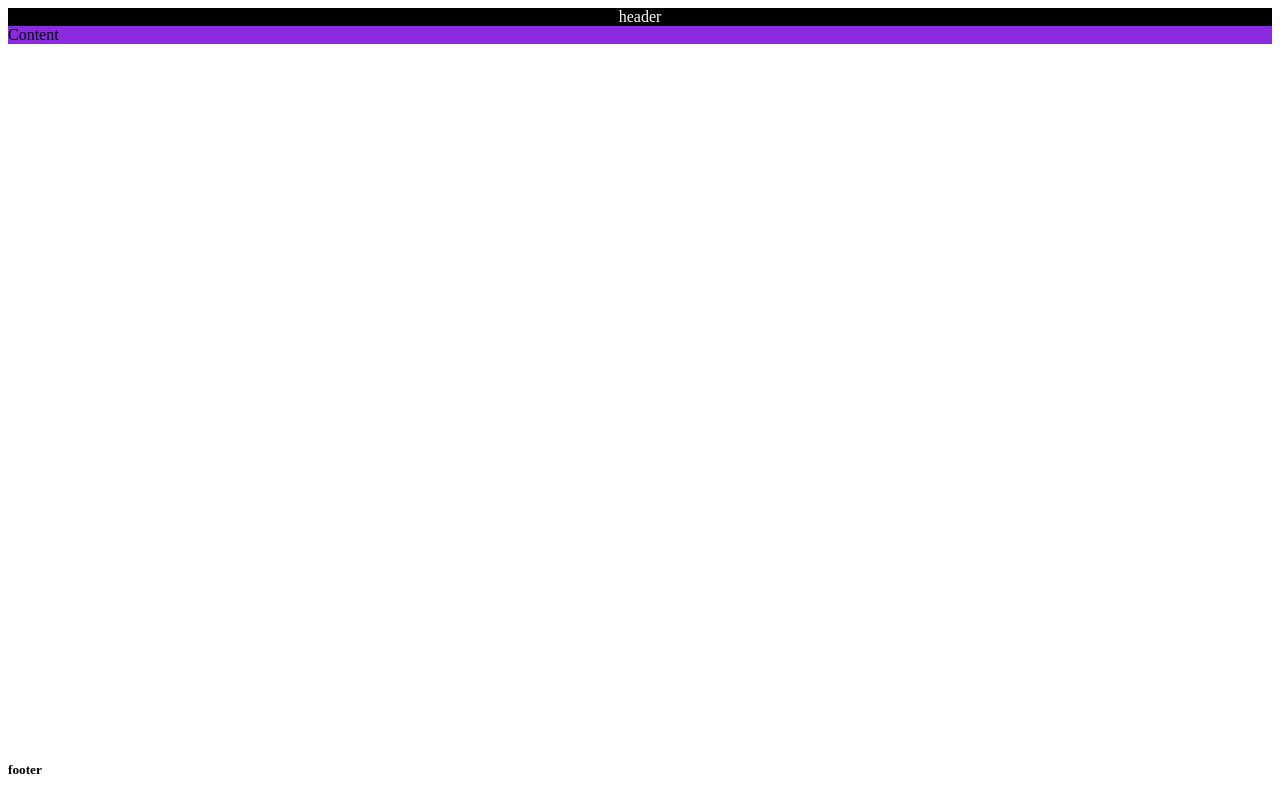
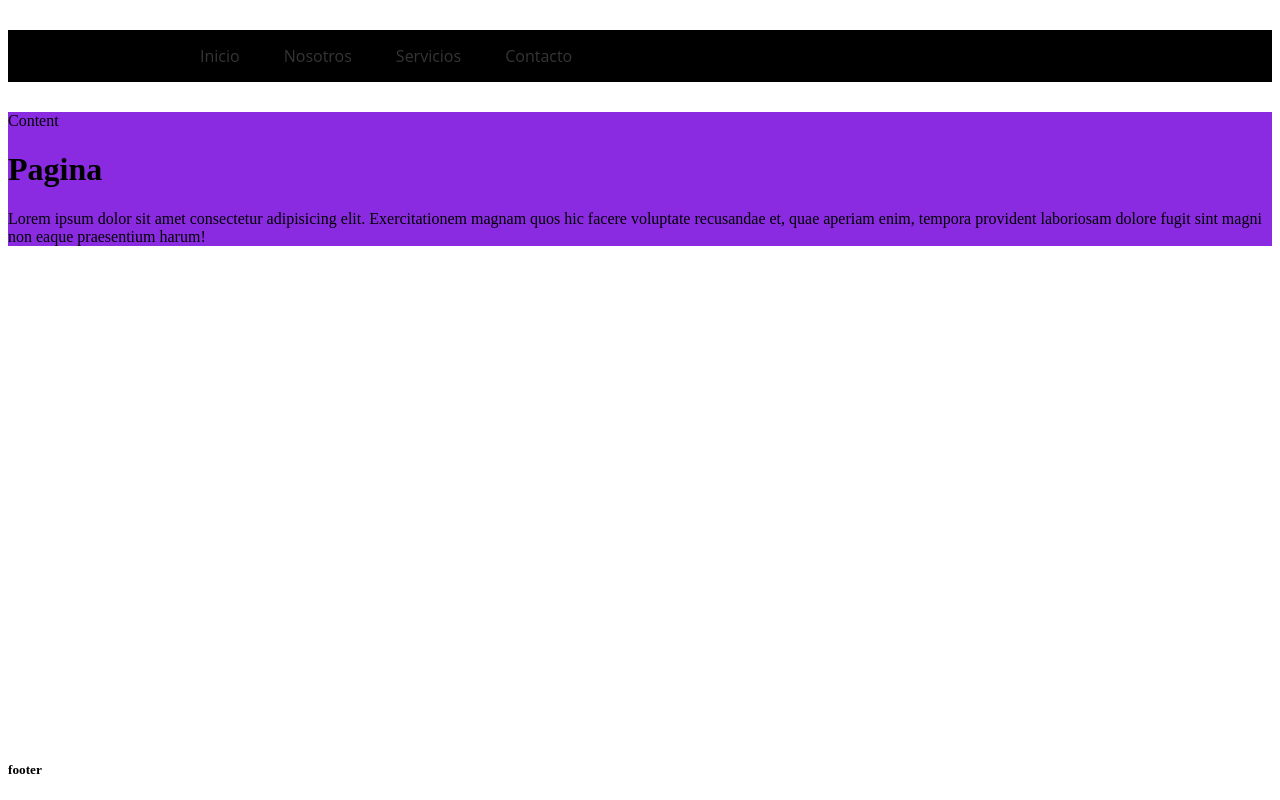
Before and after one commit to gustavo-lib/pagina_inicial, a plain HTML site: page index.html in a window 1280 px wide. Drawn offline with Linux system fonts and the light colour scheme.

Commit message:
inicio de estilo en barra de navegacion y contenido con fondo

```diff
--- a/css/style.css
+++ b/css/style.css
@@ -1,22 +1,69 @@
-.header{
+.header {
     background-color: black;
     color: white;
-    text-align: center;
+    /*text-align: center;*/
 }
 
-.header {
-    background-color: black;
-
+.navegacion{
+	width: 1000px;
+	margin: 30px auto;
+	background: black;
 }
 
-.content{
+.navegacion ul{
+	list-style: none;
+}
+
+.menu > li{
+	position: relative;
+	display: inline-block;
+}
+
+.menu > li > a{
+	display: block;
+	padding: 15px 20px;
+	color: #353535;
+    font-family: 'Open sans';
+    text-decoration: none;
+}
+
+.menu li a:hover{
+	color: white;
+	transition: all .3s;
+}
+
+/* Submenu*/
+
+.submenu{
+	position: absolute;
+	background: #333333;
+	width: 120%;
+	visibility: hidden;
+	opacity: 0;
+	transition: opacity 1.5s;
+}
+
+.submenu li a{
+	display: block;
+	padding: 15px;
+	color: #fff;
+	font-family: 'Open sans';
+	text-decoration: none;
+}
+
+.menu li:hover .submenu{
+	visibility: visible;
+	opacity: 1;
+}
+.content {
     background-color: blueviolet;
     height: 100%;
+    display: block;
 }
 
 .footer {
     padding: 20 px;
-    margin:0;
+    margin: 0;
     position: absolute;
     width: 95%;
     bottom: 0;
--- a/index.html
+++ b/index.html
@@ -5,17 +5,37 @@
     <meta charset="UTF-8">
     <meta name="viewport" content="width=device-width, initial-scale=1.0">
     <link rel="stylesheet" href="css/style.css">
-    <title>Document</title>
+    <title>Pagina Html CSS</title>
 </head>
 
 <body>
-    <div class="header">header</div>
+    <div class="header">
+        <nav class="navegacion">
+            <ul class="menu">
+                <li><a href="#">Inicio</a></li>
+                <li><a href="#">Nosotros</a></li>
+                <li><a href="#">Servicios</a>
+                    <ul class="submenu">
+                        <li><a href="#">Servicio #1</a></li>
+                        <li><a href="#">Servicio #2</a></li>
+                        <li><a href="#">Servicio #3</a></li>
+                    </ul>
+                </li>
+                <li><a href="#">Contacto</a></li>
+            </ul>
+        </nav>
+    </div>
     <div class="content">
-      Content
-
+        Content
+        <h1>Pagina </h1>
+        <p>
+            Lorem ipsum dolor sit amet consectetur adipisicing elit. Exercitationem magnam quos hic facere voluptate
+            recusandae et, quae aperiam enim, tempora provident laboriosam dolore fugit sint magni non eaque praesentium
+            harum!
+        </p>
     </div>
     <div class="footer">
-        <h5> footer  </h5>
+        <h5> footer </h5>
     </div>
     <script src="javascript/javascript.js"></script>
 </body>
```
